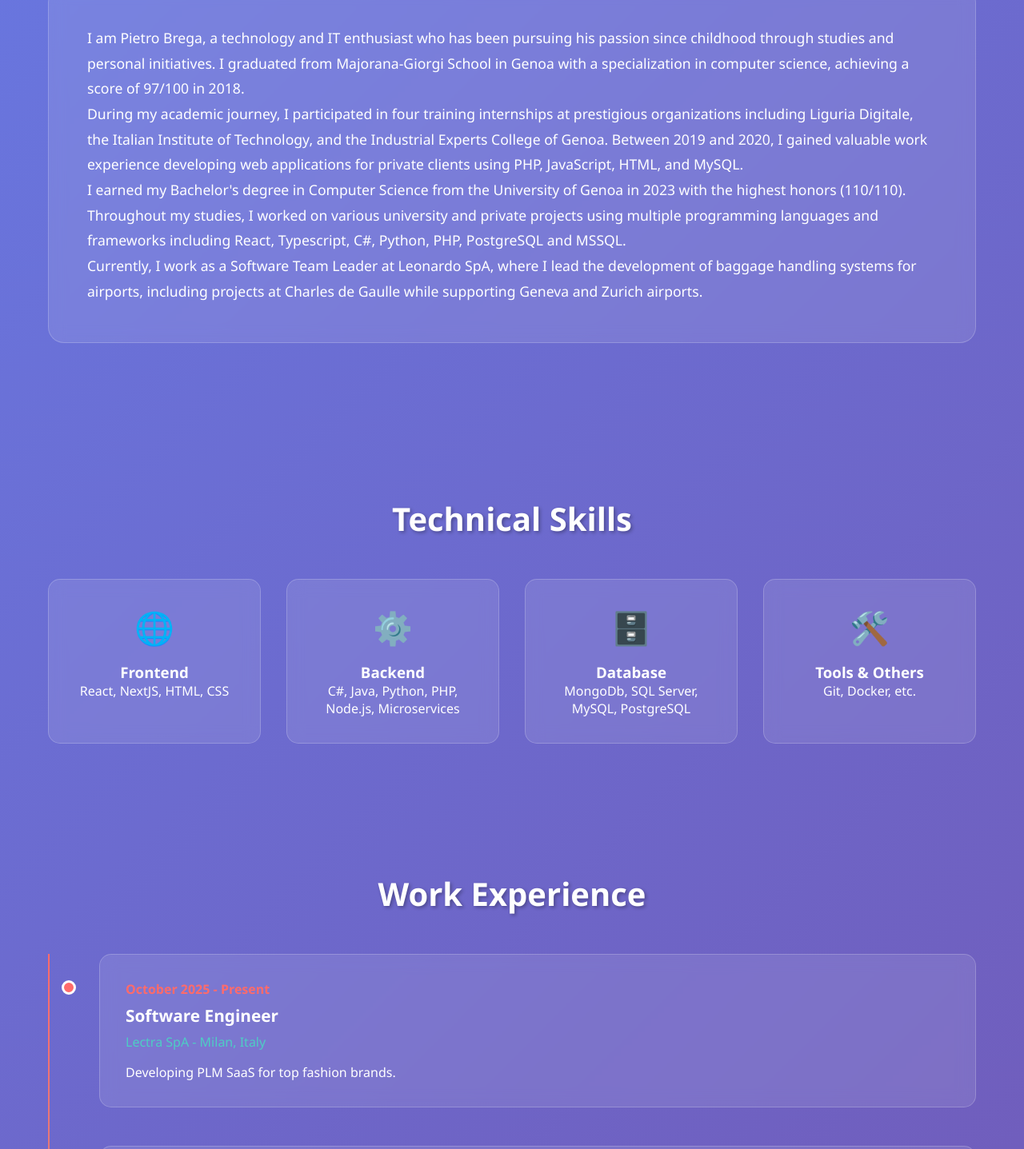
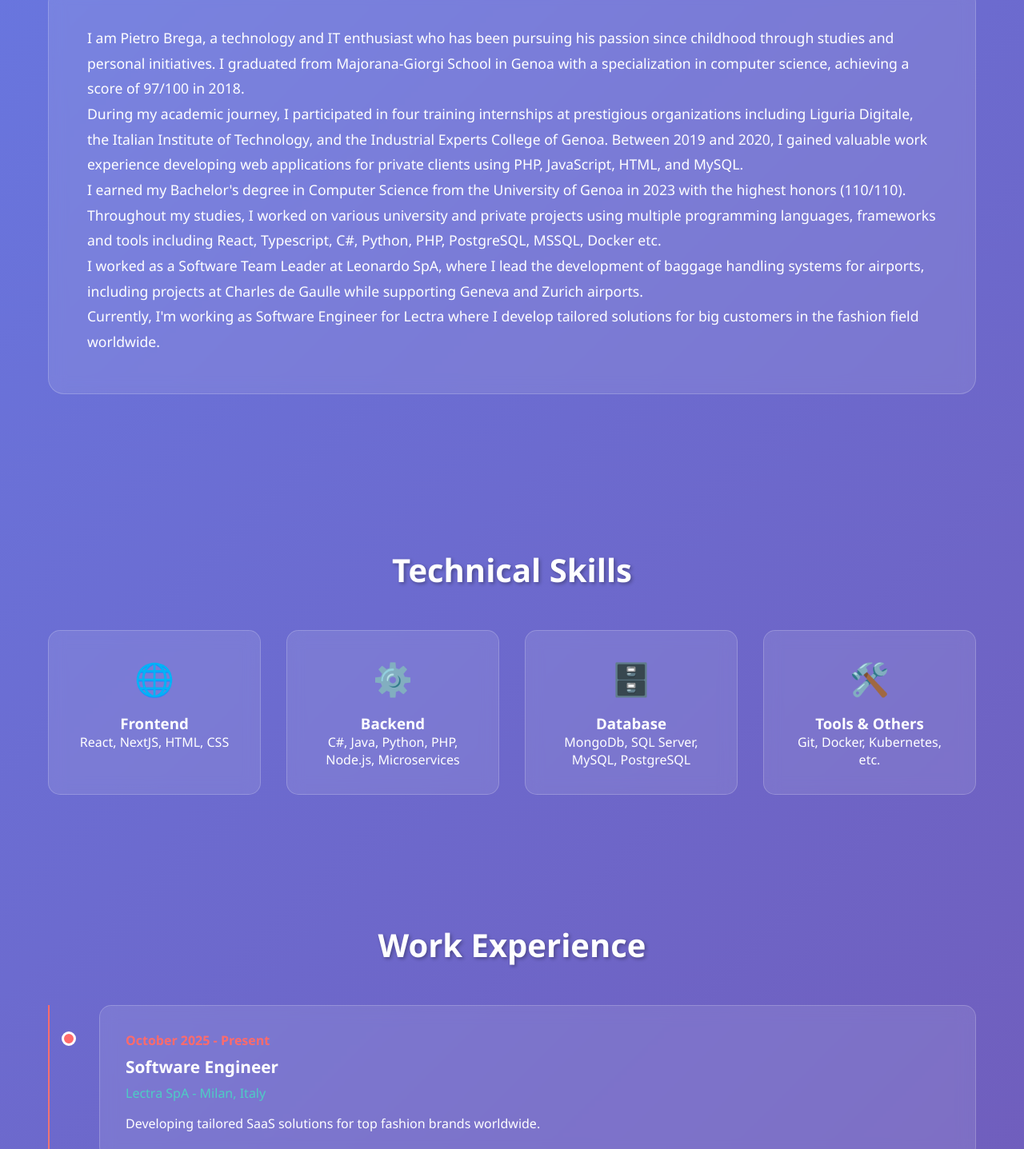
Before and after one commit to taccanino/portfolio, a plain HTML site: page index.html in a window 1280 px wide. Shown: the part 1000-2437 px from the top of the page at 80% size. Drawn offline with Linux system fonts and the light colour scheme.

Commit message:
Revise job titles and update professional details
Updated job titles and descriptions to reflect current roles and responsibilities.

```diff
--- a/index.html
+++ b/index.html
@@ -3,7 +3,7 @@
 <head>
     <meta charset="UTF-8">
     <meta name="viewport" content="width=device-width, initial-scale=1.0">
-    <title>Pietro Brega - Software Developer</title>
+    <title>Pietro Brega - Software Engineer</title>
     <style>
         * {
             margin: 0;
@@ -365,7 +365,7 @@
             <div class="particle"></div>
             <div class="hero-content">
                 <h1>Pietro Brega</h1>
-                <p>Software Team Leader & Full-Stack Developer</p>
+                <p>Software Engineer</p>
                 <a href="#contact" class="cta-button">Get In Touch</a>
             </div>
         </section>
@@ -378,9 +378,11 @@
 
                     <p>During my academic journey, I participated in four training internships at prestigious organizations including Liguria Digitale, the Italian Institute of Technology, and the Industrial Experts College of Genoa. Between 2019 and 2020, I gained valuable work experience developing web applications for private clients using PHP, JavaScript, HTML, and MySQL.</p>
 
-                    <p>I earned my Bachelor's degree in Computer Science from the University of Genoa in 2023 with the highest honors (110/110). Throughout my studies, I worked on various university and private projects using multiple programming languages and frameworks including React, Typescript, C#, Python, PHP, PostgreSQL and MSSQL.</p>
+                    <p>I earned my Bachelor's degree in Computer Science from the University of Genoa in 2023 with the highest honors (110/110). Throughout my studies, I worked on various university and private projects using multiple programming languages, frameworks and tools including React, Typescript, C#, Python, PHP, PostgreSQL, MSSQL, Docker etc.</p>
 
-                    <p>Currently, I work as a Software Team Leader at Leonardo SpA, where I lead the development of baggage handling systems for airports, including projects at Charles de Gaulle while supporting Geneva and Zurich airports.</p>
+                    <p>I worked as a Software Team Leader at Leonardo SpA, where I lead the development of baggage handling systems for airports, including projects at Charles de Gaulle while supporting Geneva and Zurich airports.</p>
+
+                    <p>Currently, I'm working as Software Engineer for Lectra where I develop tailored solutions for big customers in the fashion field worldwide.</p>
                 </div>
             </div>
         </section>
@@ -407,7 +409,7 @@
                     <div class="skill-card fade-in">
                         <div class="skill-icon">🛠️</div>
                         <h3>Tools & Others</h3>
-                        <p>Git, Docker, etc.</p>
+                        <p>Git, Docker, Kubernetes, etc.</p>
                     </div>
                 </div>
             </div>
@@ -421,7 +423,7 @@
                         <div class="timeline-date">October 2025 - Present</div>
                         <div class="timeline-title">Software Engineer</div>
                         <div class="timeline-company">Lectra SpA - Milan, Italy</div>
-                        <p>Developing PLM SaaS for top fashion brands.</p>
+                        <p>Developing tailored SaaS solutions for top fashion brands worldwide.</p>
                     </div>
 
                     <div class="timeline-item fade-in">
```
